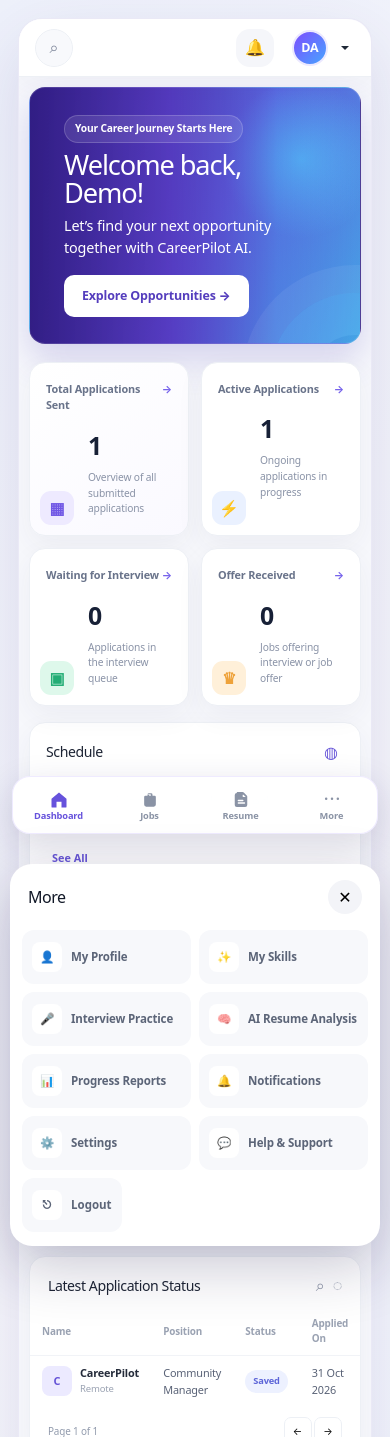
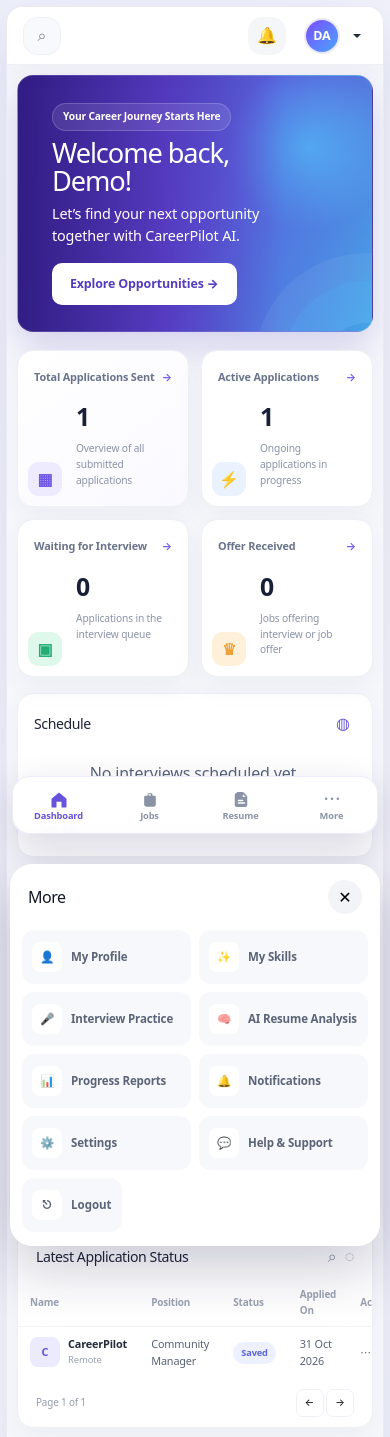
Before and after one commit to manish25er-2003/CareerPilot, a Laravel app: page /dashboard in a window 390 px wide. Shown: the top 1437 px of the page. Run offline with Laravel 12, Linux system fonts and the light colour scheme; a user stored in the database is signed in; data comes from the database, SQL or seed files in the repository; style sheets or scripts are compiled from the project's sources.

Commit message:
Separate dashboard CSS and fix live asset loading

```diff
--- /dev/null
+++ b/public/css/dashboard.css
@@ -0,0 +1,158 @@
+/* CareerPilot dashboard page styles */
+body.app-shell {
+    background: linear-gradient(135deg, #eef1fb 0%, #f7f7fc 48%, #edf3ff 100%);
+    padding: 18px;
+}
+
+.app-shell .jobflow-dashboard-shell {
+    width: 100%;
+    max-width: 1460px;
+    min-height: calc(100vh - 36px);
+    margin: 0 auto;
+    border: 1px solid rgba(111, 94, 184, 0.10);
+    border-radius: 24px;
+    background: #f8f9fd;
+    box-shadow: 0 24px 70px rgba(61, 52, 126, 0.14);
+    overflow: hidden;
+}
+
+.app-shell .jobflow-sidebar {
+    border-radius: 24px 0 0 24px;
+}
+
+.app-shell .jobflow-main-panel {
+    min-width: 0;
+    border-radius: 0 24px 24px 0;
+    background: #f7f8fc;
+}
+
+.app-shell .jobflow-header-bar {
+    border-radius: 0 24px 0 0;
+    box-shadow: 0 8px 24px rgba(57, 52, 102, 0.04);
+}
+
+.app-shell .jobflow-dashboard-page,
+.app-shell .jobflow-hero-banner,
+.app-shell .jobflow-stat-card,
+.app-shell .jobflow-schedule-card,
+.app-shell .jobflow-donut-card,
+.app-shell .jobflow-table-card,
+.app-shell .jobflow-purple-cta,
+.app-shell .jobflow-recommendation-panel,
+.app-shell .jobflow-job-card {
+    border-radius: 18px;
+}
+
+.app-shell .jobflow-hero-banner {
+    position: relative;
+    min-height: 190px;
+    background:
+        linear-gradient(90deg, rgba(49, 29, 132, 0.98) 0%, rgba(83, 57, 190, 0.88) 42%, rgba(68, 137, 225, 0.38) 75%, rgba(72, 173, 224, 0.12) 100%),
+        radial-gradient(circle at 82% 28%, rgba(87, 203, 255, 0.75), transparent 24%),
+        linear-gradient(115deg, #3b247f 0%, #6650dc 55%, #43a4e6 100%);
+    border: 1px solid rgba(255, 255, 255, 0.14);
+    box-shadow: 0 16px 36px rgba(70, 55, 175, 0.20);
+}
+
+.app-shell .jobflow-hero-banner::after {
+    content: "";
+    position: absolute;
+    width: 260px;
+    height: 260px;
+    right: -40px;
+    bottom: -150px;
+    border: 42px solid rgba(122, 205, 255, 0.20);
+    border-radius: 50%;
+    box-shadow: 0 0 0 28px rgba(255, 255, 255, 0.06);
+}
+
+.app-shell .jobflow-hero-copy {
+    max-width: 62%;
+}
+
+.app-shell .jobflow-hero-copy h2,
+.app-shell .jobflow-hero-copy p {
+    color: #fff;
+}
+
+.app-shell .jobflow-user-chip,
+.app-shell .jobflow-nav a,
+.app-shell .jobflow-search,
+.app-shell .jobflow-notification-btn,
+.app-shell .jobflow-user-panel,
+.app-shell .jobflow-stat-card,
+.app-shell .jobflow-schedule-card,
+.app-shell .jobflow-donut-card,
+.app-shell .jobflow-table-card,
+.app-shell .jobflow-recommendation-panel,
+.app-shell .jobflow-purple-cta,
+.app-shell .jobflow-job-card {
+    border-radius: 14px;
+}
+
+.app-shell .jobflow-stat-card,
+.app-shell .jobflow-schedule-card,
+.app-shell .jobflow-donut-card,
+.app-shell .jobflow-table-card,
+.app-shell .jobflow-recommendation-panel,
+.app-shell .jobflow-job-card {
+    box-shadow: 0 10px 28px rgba(50, 47, 94, 0.055);
+}
+
+@media (max-width: 991.98px) {
+    body.app-shell {
+        padding: 10px;
+        padding-bottom: 82px;
+    }
+
+    .app-shell .jobflow-dashboard-shell,
+    .app-shell .jobflow-main-panel {
+        border-radius: 20px;
+    }
+
+    .app-shell .jobflow-header-bar {
+        border-radius: 20px 20px 0 0;
+    }
+}
+
+@media (max-width: 575.98px) {
+    body.app-shell {
+        padding: 6px;
+        padding-bottom: 78px;
+    }
+
+    .app-shell .jobflow-dashboard-shell,
+    .app-shell .jobflow-main-panel {
+        border-radius: 16px;
+    }
+
+    .app-shell .jobflow-header-bar {
+        border-radius: 16px 16px 0 0;
+    }
+
+    .app-shell .jobflow-hero-banner {
+        min-height: 154px;
+        border-radius: 16px;
+    }
+
+    .app-shell .jobflow-hero-copy {
+        max-width: 92%;
+    }
+
+    .app-shell .jobflow-hero-banner::after {
+        width: 170px;
+        height: 170px;
+        right: -80px;
+        bottom: -120px;
+    }
+
+    .app-shell .jobflow-stat-card,
+    .app-shell .jobflow-schedule-card,
+    .app-shell .jobflow-donut-card,
+    .app-shell .jobflow-table-card,
+    .app-shell .jobflow-recommendation-panel,
+    .app-shell .jobflow-purple-cta,
+    .app-shell .jobflow-job-card {
+        border-radius: 16px;
+    }
+}
--- a/resources/views/layouts/dashboard.blade.php
+++ b/resources/views/layouts/dashboard.blade.php
@@ -21,6 +21,7 @@
     <link href="https://fonts.googleapis.com/css2?family=Inter:wght@400;500;600;700;800;900&display=swap" rel="stylesheet">
     @vite(['resources/js/app.js'])
     <link rel="stylesheet" href="{{ asset('css/careerpilot.css') }}?v={{ filemtime(public_path('css/careerpilot.css')) }}">
+    <link rel="stylesheet" href="{{ asset('css/dashboard.css') }}?v={{ filemtime(public_path('css/dashboard.css')) }}">
 </head>
 @php
 $authUser = Auth::user();
```
